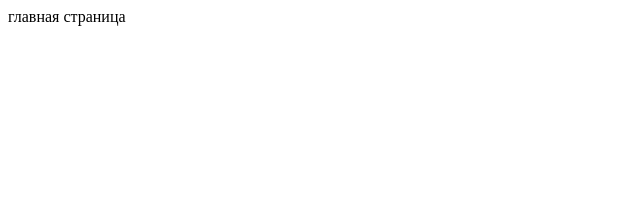
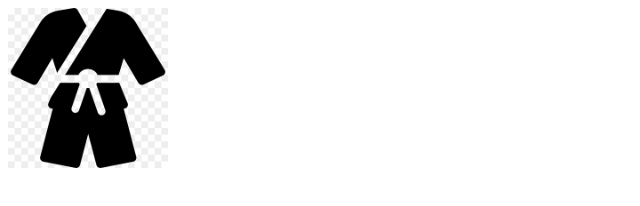
Before and after one commit to mariass4/project, a plain HTML site: page index.html in a window 1280 px wide. Shown: the whole page, without its empty margins (0-640 px from the left). Drawn offline with Linux system fonts and the light colour scheme.

Commit message:
Add files via upload

```diff
--- a/index.html
+++ b/index.html
@@ -6,6 +6,9 @@
     <title>магазин одежды</title>
 </head>
 <body>
-  главная страница
+  <header>
+    <img src="images/png-kimono.png" alt="логотип" width="160" height="160">
+  </header>
+  <main></main>
 </body>
 </html>
```
Also changed, not shown: images/png-kimono.png (added), 1 other file.
